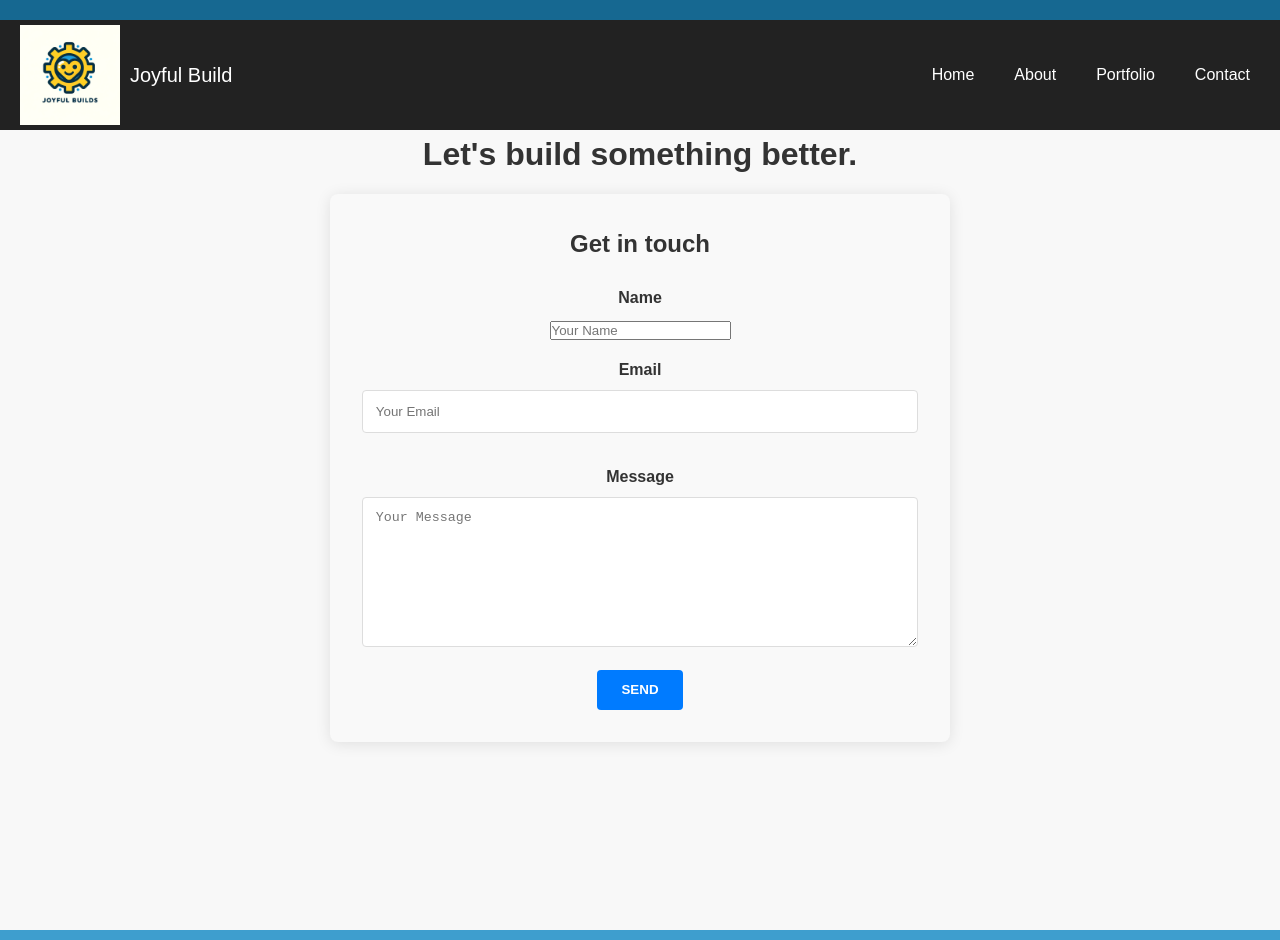
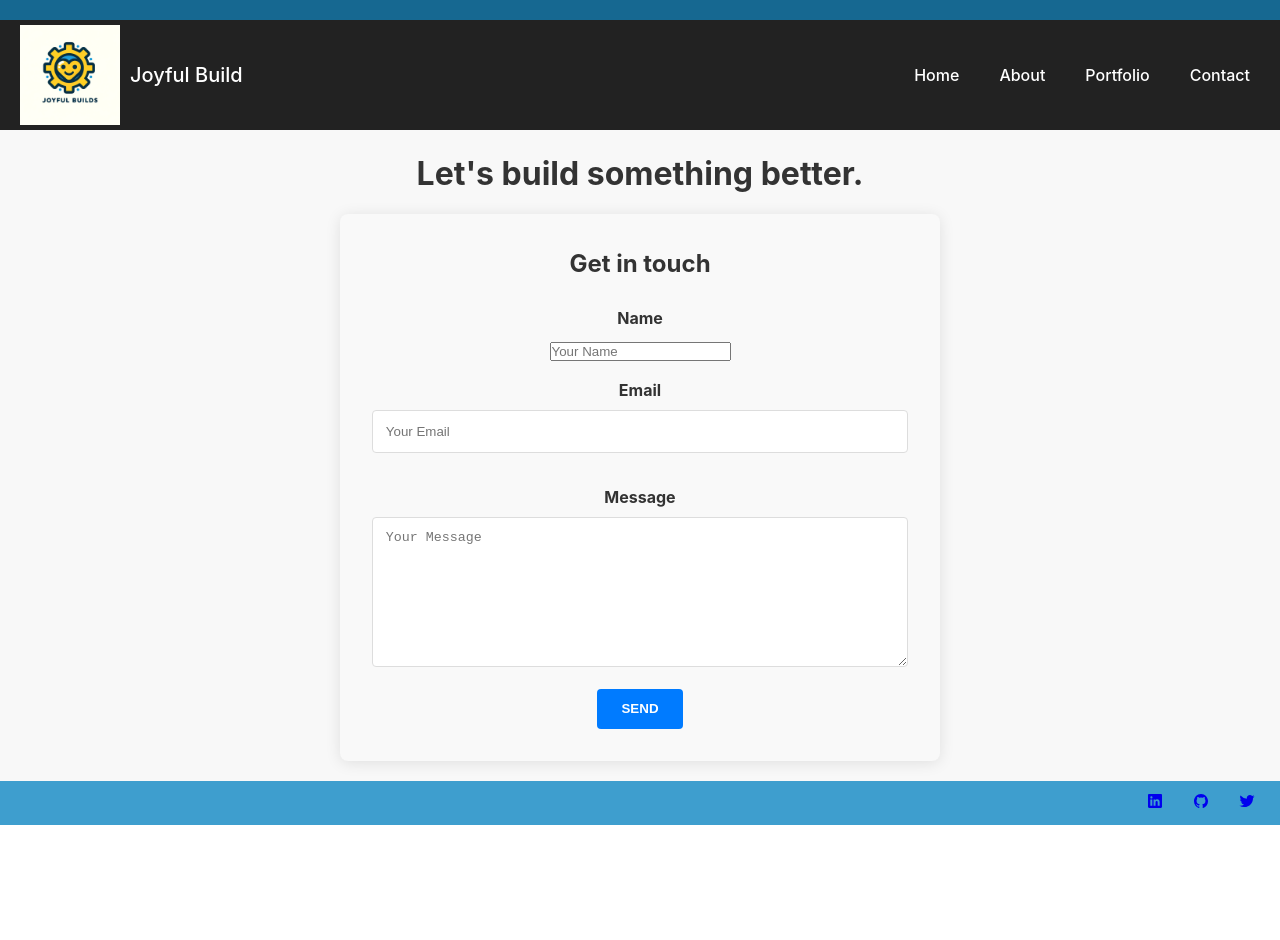
Before and after one commit to emeria/joyfulbuilds, a React (Vite) app: page /contact in a window 1280 px wide. Shown: the top 940 px of the page. After the commit the page ends 825 px from the top, so only its background shows below. Built offline with nearby package versions, Linux system fonts and the light colour scheme.

Commit message:
footer and flex working properly

```diff
--- a/src/index.css
+++ b/src/index.css
@@ -1,11 +1,11 @@
-:root {
-  font-family: Bitter, Inter, system-ui, Avenir, Helvetica, Arial, sans-serif;
+html,body,#root {
+  font-family: Inter, system-ui, Avenir, Helvetica, Arial, sans-serif;
   line-height: 1.5;
   font-weight: 400;
 
   color-scheme: light dark;
-  color: #ffffffde;
-  background-color: #242424;
+  color: #333;
+  background-color: #f8f8f8;
 
   font-synthesis: none;
   text-rendering: optimizeLegibility;
@@ -14,7 +14,12 @@
   -webkit-text-size-adjust: 100%;
 
   --subtext-color: #5e0e5e;
+  height: 100%;
+  display: flex;
+  flex-direction: column;
+
 }
+
 
 a {
   font-weight: 500;
--- a/src/styles/App.css
+++ b/src/styles/App.css
@@ -16,13 +16,6 @@ ul {
 }
 li {
   margin-left: 20px;
-}
-
-body {
-  font-family: 'Poppins', sans-serif;
-  color: #333;
-  background-color: #f8f8f8;
-  height: 100%;
 }
 
 .top-bar {
@@ -120,7 +113,10 @@ nav a:hover {
 }
 
 .content-wrapper {
-  display: flex;
-  flex-direction: column;
-  min-height: 100vh; /* Full viewport height */
+  flex: 1 0 auto; /* Prevent Chrome, Opera, and Safari from letting these items shrink to smaller than their content's default minimum size. */
+  padding: 20px;
 }
+
+.top-bar, .footer {
+  flex-shrink: 0;
+}
--- a/src/styles/Footer.css
+++ b/src/styles/Footer.css
@@ -5,6 +5,7 @@
     justify-content: space-between;
     padding: 10px 20px;
     margin-top: auto; /* Pushes the footer to the bottom */
+    flex-shrink: 0; /* Prevent Chrome, Opera, and Safari from letting these items shrink to smaller than their content's default minimum size. */
   }
 
   .footer span {
```
